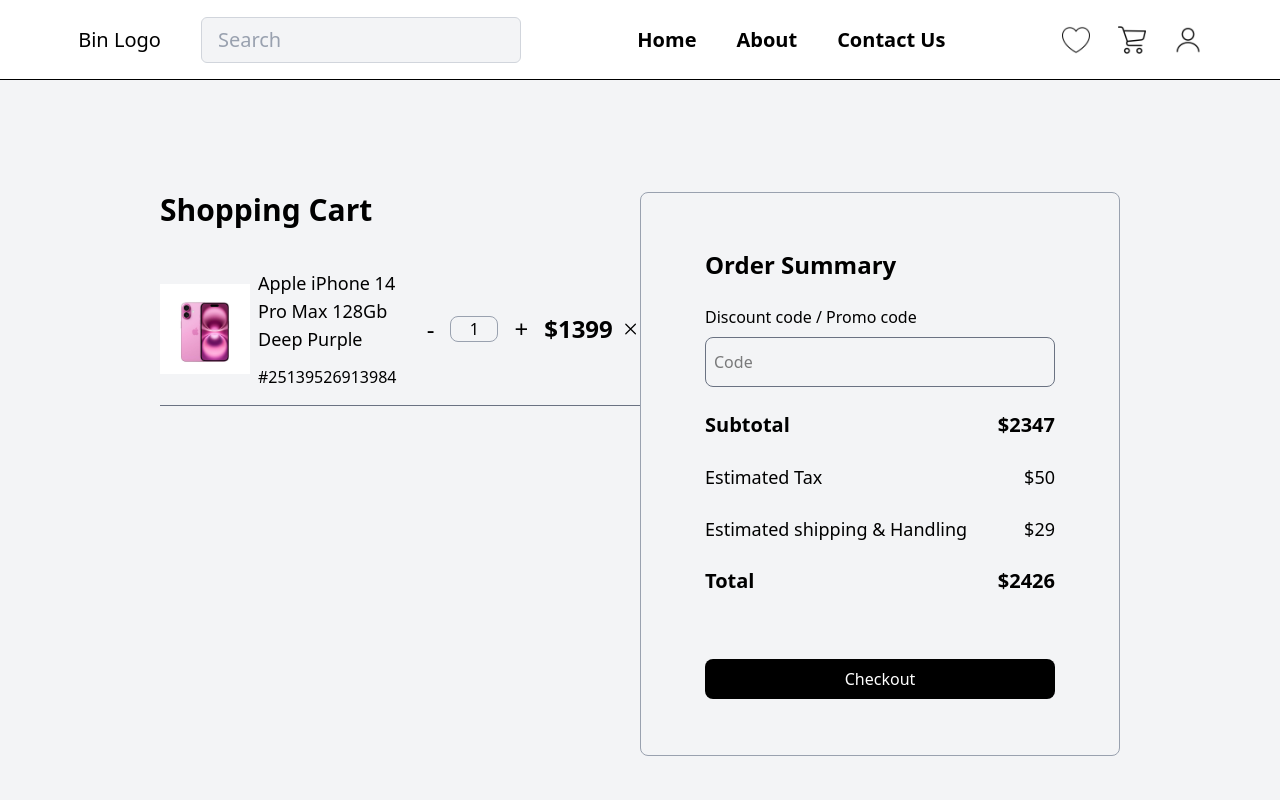
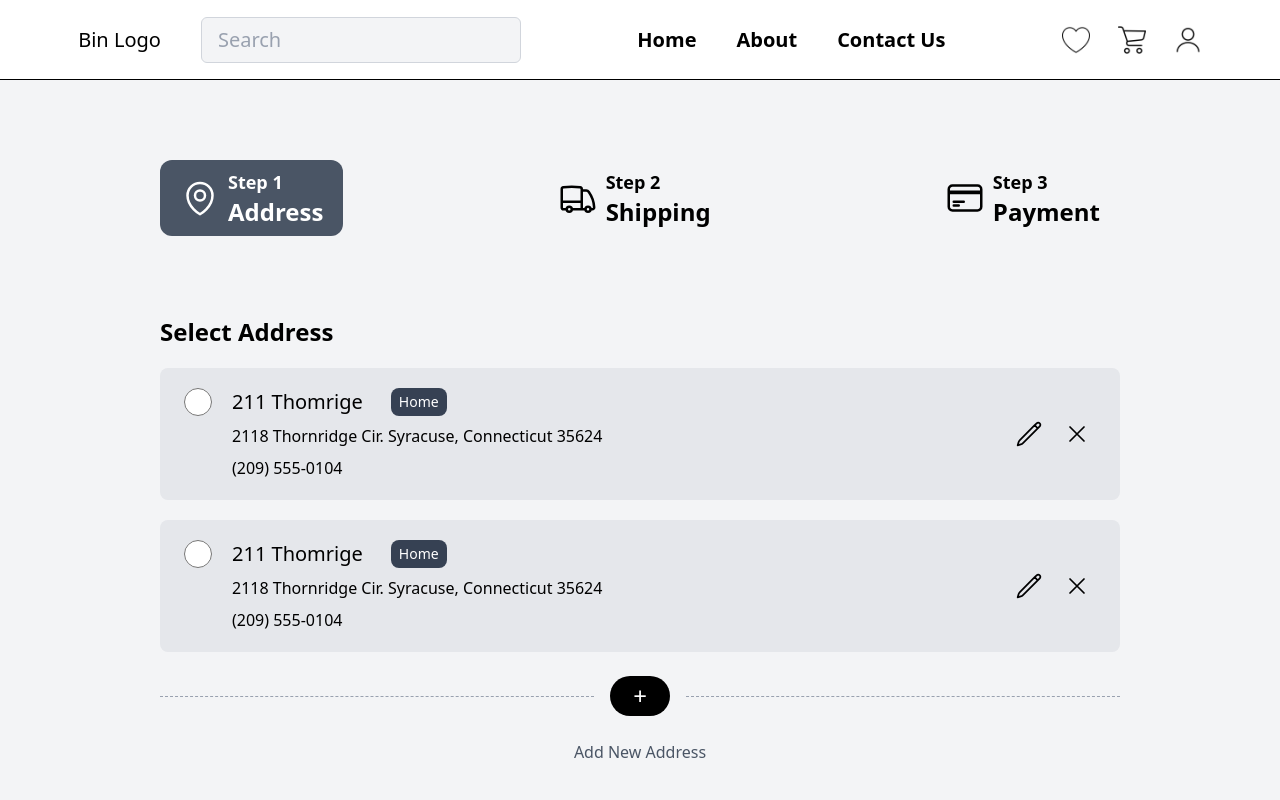
Before and after one commit to bin2003-VietNam/E-commerce-Laravel-Vue, a Vue app in the folder Frontend/: page / in a window 1280 px wide. Shown: the top 800 px of the page. Built offline with nearby package versions, Linux system fonts and the light colour scheme.

Commit message:
chore: finish step 1 section in Checkout views

```diff
--- a/Frontend/src/App.vue
+++ b/Frontend/src/App.vue
@@ -4,6 +4,7 @@
 import Products from './views/Products.vue';
 import ProductDetail from './views/ProductDetail.vue';
 import ShoppingCart from './views/ShoppingCart.vue';
+import Checkout from './views/Checkout.vue';
 
 </script>
 
@@ -13,7 +14,8 @@
       <!-- <Home /> -->
       <!-- <ProductDetail/> -->
       <!-- <Products /> -->
-       <ShoppingCart />
+      <!-- <ShoppingCart /> -->
+      <Checkout />
     </Layout>
   </div>
 </template>
--- /dev/null
+++ b/Frontend/src/views/Checkout.vue
@@ -0,0 +1,105 @@
+<script setup>
+import {
+    MapPinIcon,
+    TruckIcon,
+    CreditCardIcon,
+    PencilIcon,
+    XMarkIcon
+} from "@heroicons/vue/24/outline"
+import { ref } from "vue";
+
+let activeStep = true
+
+</script>
+<template>
+    <div class="w-full min-h-[1000px] flex flex-col px-[160px] bg-gray-100">
+        <!-- Step -->
+        <div class="flex flex-row justify-between items-center mt-20 mb-20">
+            <div class="flex flex-row justify-start items-center gap-2 px-5 py-2 rounded-xl" :class="{
+                'bg-gray-600 text-white': activeStep
+            }">
+                <MapPinIcon class="w-10 h-10" />
+                <div class="flex flex-col">
+                    <p class="text-lg font-semibold">Step 1</p>
+                    <p class="text-2xl font-bold">Address</p>
+                </div>
+            </div>
+            <div class="flex flex-row justify-start items-center gap-2 px-5 py-2 rounded-xl">
+                <TruckIcon class="w-10 h-10" />
+                <div class="flex flex-col">
+                    <p class="text-lg font-semibold">Step 2</p>
+                    <p class="text-2xl font-bold">Shipping</p>
+                </div>
+            </div>
+            <div class="flex flex-row justify-start items-center gap-2 px-5 py-2 rounded-xl">
+                <CreditCardIcon class="w-10 h-10" />
+                <div class="flex flex-col">
+                    <p class="text-lg font-semibold">Step 3</p>
+                    <p class="text-2xl font-bold">Payment</p>
+                </div>
+            </div>
+        </div>
+
+        <!-- Step section -->
+        <div class="">
+            <!-- Step 1 -->
+            <div class="flex flex-col">
+                <p class="text-2xl font-semibold">Select Address</p>
+                <div class="">
+                    <div class="flex flex-row gap-4 justify-between mt-5 bg-gray-200 font-medium rounded-lg py-3">
+                        <div class="flex-6/7 flex flex-row px-6 py-2 gap-5">
+                            <input type="radio" class="w-7 h-7" />
+                            <div class="flex flex-col gap-2">
+                                <div class="flex flex-row gap-7 ">
+                                    <p class="text-xl">211 Thomrige</p>
+                                    <p class="text-sm bg-gray-700 text-white px-2 py-1 rounded-lg">Home</p>
+                                </div>
+                                <p>2118 Thornridge Cir. Syracuse, Connecticut 35624</p>
+                                <p>(209) 555-0104</p>
+                            </div>
+                        </div>
+                        <div class="flex-1/7 flex flex-row gap-5 justify-center items-center">
+                            <PencilIcon class="w-7 h-7" />
+                            <XMarkIcon class="w-7 h-7" />
+                        </div>
+                    </div>
+                    <div class="flex flex-row gap-4 justify-between mt-5 bg-gray-200 font-medium rounded-lg py-3">
+                        <div class="flex-6/7 flex flex-row px-6 py-2 gap-5">
+                            <input type="radio" class="w-7 h-7" />
+                            <div class="flex flex-col gap-2">
+                                <div class="flex flex-row gap-7 ">
+                                    <p class="text-xl">211 Thomrige</p>
+                                    <p class="text-sm bg-gray-700 text-white px-2 py-1 rounded-lg">Home</p>
+                                </div>
+                                <p>2118 Thornridge Cir. Syracuse, Connecticut 35624</p>
+                                <p>(209) 555-0104</p>
+                            </div>
+                        </div>
+                        <div class="flex-1/7 flex flex-row gap-5 justify-center items-center">
+                            <PencilIcon class="w-7 h-7" />
+                            <XMarkIcon class="w-7 h-7" />
+                        </div>
+                    </div>
+                </div>
+                <div>
+                    <div class="flex items-center w-full my-6">
+                        <div class="flex-grow border-t border-dashed border-gray-400"></div>
+                        <button class="mx-4 w-15 h-10 flex items-center justify-center rounded-full bg-black text-white text-2xl cursor-pointer">
+                            +
+                        </button>
+                        <div class="flex-grow border-t border-dashed border-gray-400"></div>
+                    </div>
+                    <p class="text-center text-gray-600">Add New Address</p>
+                </div>
+                <div class="flex flex-row gap-5 justify-end mt-10">
+                    <button class="w-[210px] h-[54px] bg-black text-white rounded-lg text-xl font-semibold cursor-pointer">Back</button>
+                    <button class="w-[210px] h-[54px] bg-white text-black border-2 rounded-lg text-xl font-semibold cursor-pointer">Next</button>
+                </div>
+            </div>
+            <!-- Step 2 -->
+            <div></div>
+            <!-- Step 3 -->
+            <div></div>
+        </div>
+    </div>
+</template>
```
